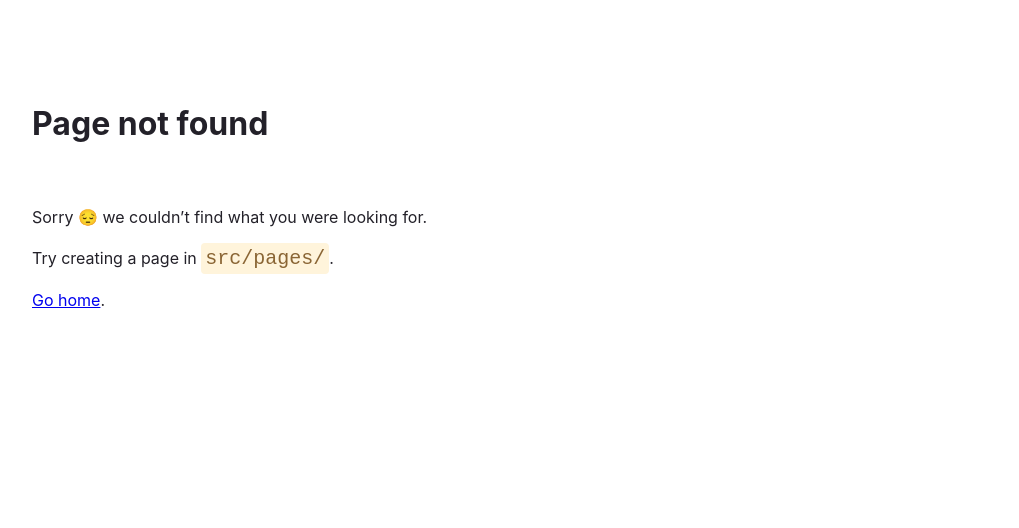
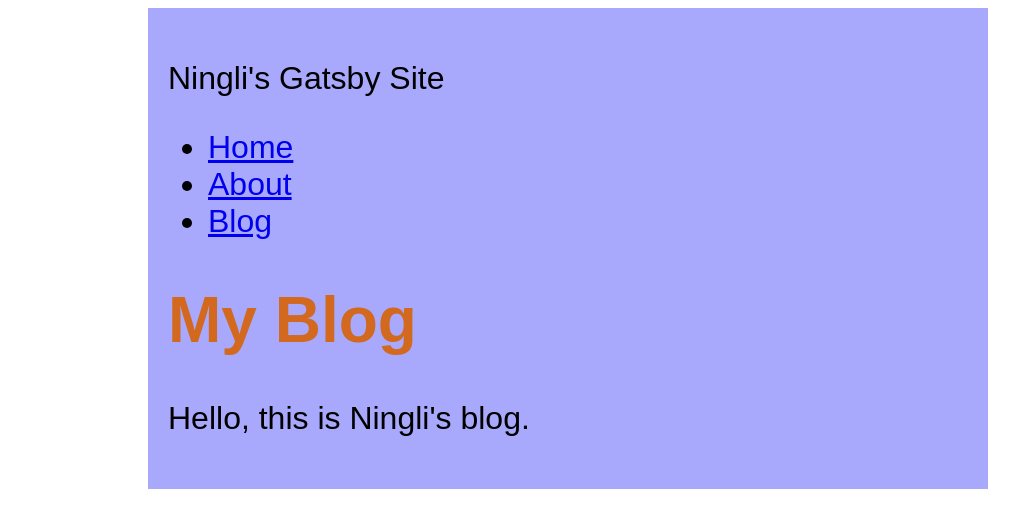
Before and after one commit to zhuningli001/my-gatsby-site, a Gatsby site: page /blog in a window 1280 px wide. Before the commit this address had no page. Shown: the whole page, without its empty margins (72-1091 px from the left). Built offline with nearby package versions, Linux system fonts and the light colour scheme; Gatsby itself is replaced by a stand-in of ours.

Commit message:
my updated gatsby test site with as a blog

```diff
--- a/gatsby-config.js
+++ b/gatsby-config.js
@@ -1,7 +1,8 @@
 module.exports = {
     siteMetadata: {
-      title: `My Gatsby Site`,
+      title: `Ningli's Gatsby Site`,
         siteUrl: `https://www.yourdomain.tld`,
+
     },
     plugins: [
 
--- a/src/components/layout.js
+++ b/src/components/layout.js
@@ -1,24 +1,46 @@
 import * as React from 'react'
-import { Link } from 'gatsby'
+import { Link, useStaticQuery, graphql } from 'gatsby'
 import {
     container,
     heading,
     navLinks,
     navLinkItem,
-    navLinkText
+    navLinkText,
+    siteTitle
 } from './layout.module.css'
 // In CSS, the convention is to name classes using kebab case (like .nav-links).
 //But in JavaScript, the convention is to name variables using camel case (like navLinks).
 
 
 const Layout = ({ pageTitle, children }) => {
+  const data = useStaticQuery(graphql`
+    query MyQuery {
+      site {
+        siteMetadata {
+          title
+          siteUrl
+          description
+        }
+      }
+    }
+
+  `);
+
+  console.log(data)
+
     return (
       <div className={container}>
-        <title>{pageTitle}</title>
+        <title>{pageTitle} | {data.site.siteMetadata.title}</title>
+
+          <p className={siteTitle}>{data.site.siteMetadata.title}</p>
+
         <nav>
           <ul className={navLinks}>
             <li className={navLinkItem}><Link to="/">Home</Link></li>
-            <li><Link to="/about" className={navLinkText}>About</Link></li>
+            <li className={navLinkItem}><Link to="/about">About</Link></li>
+            <li className={navLinkItem}><Link to="/blog">Blog</Link></li>
+
+
           </ul>
         </nav>
         <main>
--- a/src/components/layout.module.css
+++ b/src/components/layout.module.css
@@ -1,13 +1,14 @@
 .container {
     background-color: rgb(168, 168, 252);
-    margin: auto;
+    margin: 0 auto;
     max-width: 800px;
     font-family: sans-serif;
     font-size: 32px;
+    padding: 20px;
   }
 
 .heading {
-    color: rgb(218, 28, 28);
+    color:chocolate;
   }
 .nav-links {
     display: flex;
@@ -21,3 +22,9 @@
 .nav-link-text {
     color: rgb(255, 255, 255);
   }
+
+.site-title {
+  font-size: 3rem;
+  color:rgb(255, 255, 255);
+  font-weight: 600;
+}
--- /dev/null
+++ b/src/pages/blog.js
@@ -0,0 +1,15 @@
+import * as React from 'react'
+import { ReactDOM } from 'react'
+import Layout from '../components/layout'
+
+const Blog = () =>{
+    return (
+
+            <Layout pageTitle="My Blog">
+                <p>Hello, this is Ningli's blog.</p>
+            </Layout>
+    )
+
+}
+
+export default Blog
```
